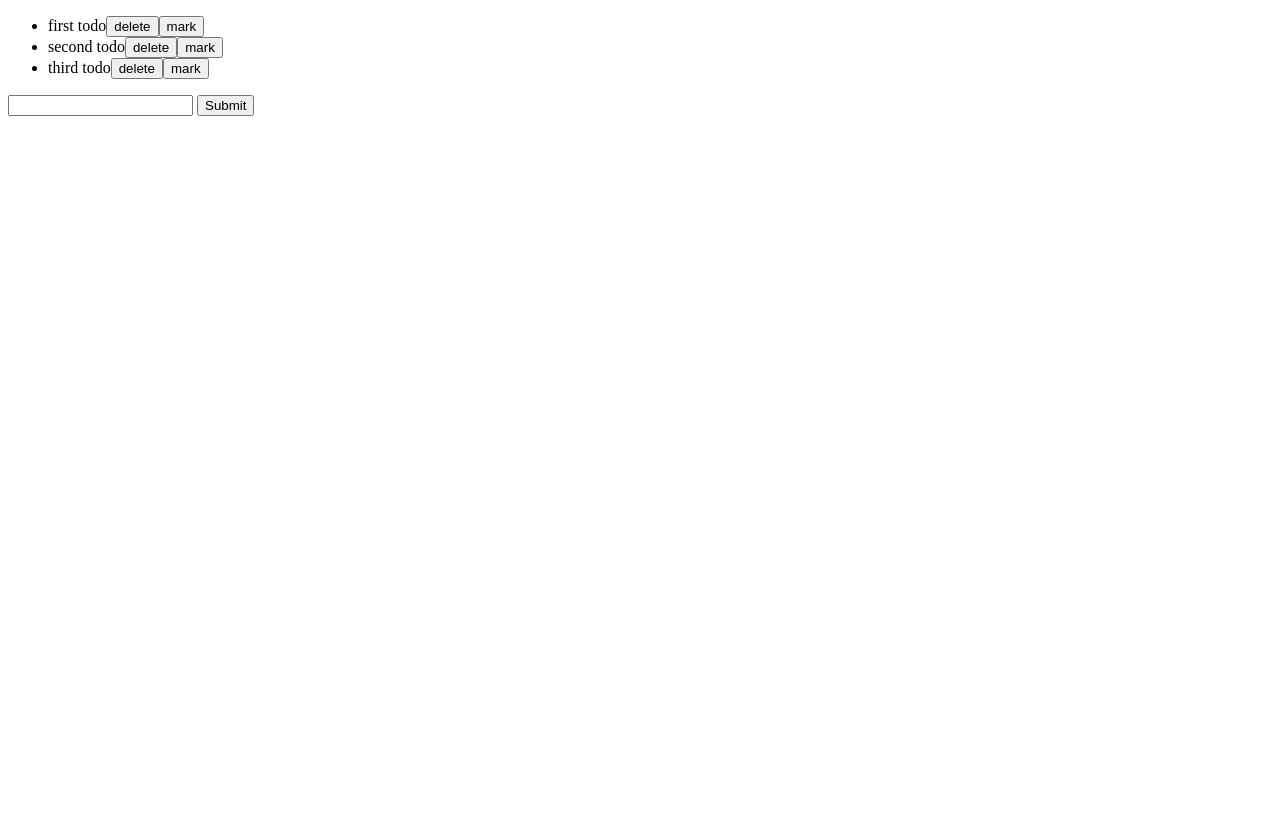
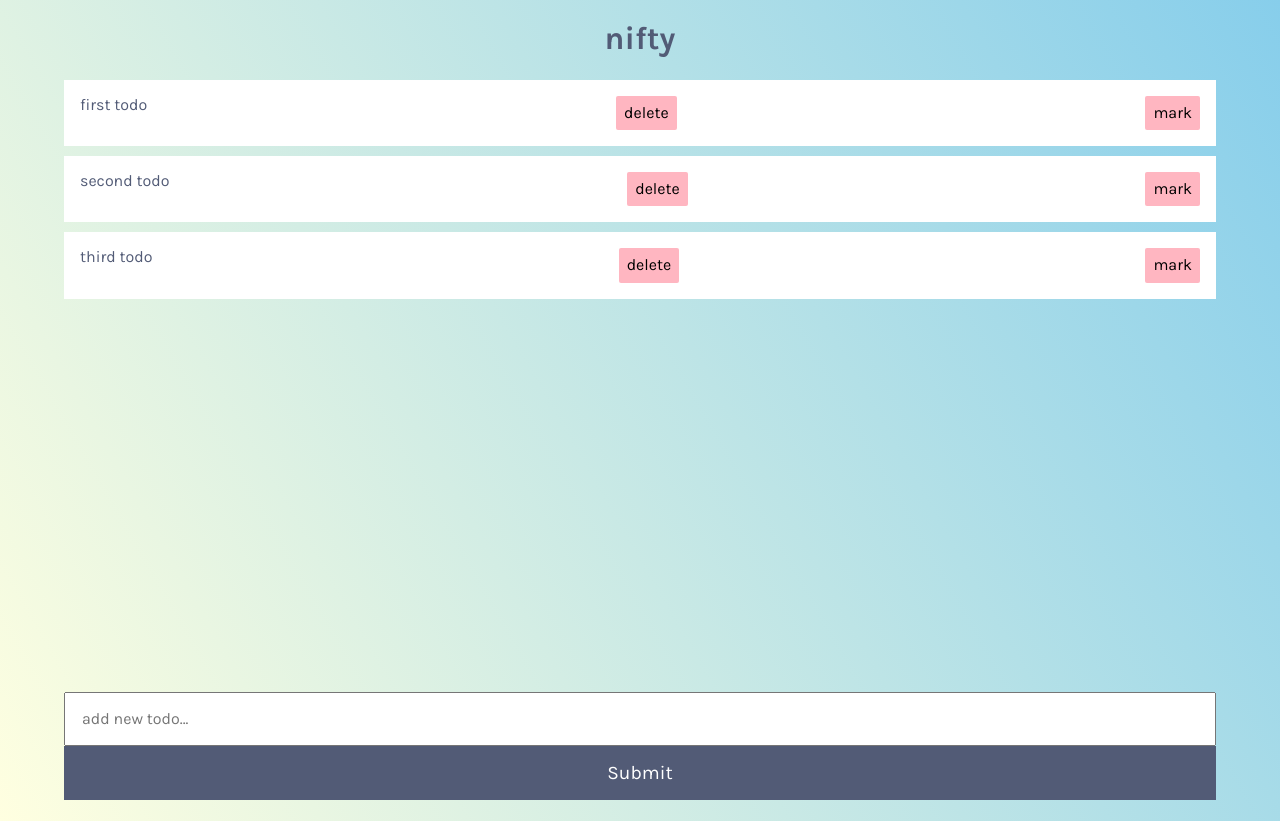
Before and after one commit to sima-qian/Todo-App, a website: page index.html in a window 1280 px wide. Before the commit the page ends 800 px from the top, so only its background shows below. Drawn offline with nearby package versions, Linux system fonts and the light colour scheme.

Commit message:
initial styling changes

```diff
--- a/index.html
+++ b/index.html
@@ -3,17 +3,23 @@
 
 <head>
   <meta charset="utf-8">
+  <meta name="description" content="Nifty Todo App">
+  <meta name="keywords" content="HTML,CSS,XML,JavaScript">
+  <meta name="author" content="IJKL">
+  <meta name="viewport" content="width=device-width, initial-scale=1.0">
   <title>tdd todo</title>
+  <link rel="stylesheet" href="./node_modules/normalize.css/normalize.css">
   <link rel="stylesheet" href="./style.css">
+  <link href="https://fonts.googleapis.com/css?family=Karla:400,700" rel="stylesheet">
 </head>
-
 <body>
+  <h1>nifty</h1>
   <div id="todo-container">
     <ul>
     </ul>
   </div>
   <form id="add-todo">
-    <input type="text" name="description" value="" autocomplete="off" required>
+    <input type="text" name="description" value="" placeholder="add new todo..." autocomplete="off" required>
     <input type="submit" name="" value="Submit">
   </form>
 </body>
--- a/package.json
+++ b/package.json
@@ -3,7 +3,9 @@
   "version": "1.0.0",
   "description": "Team IJKL back once again with the todo list project",
   "main": "dom.js",
-  "dependencies": {},
+  "dependencies": {
+    "normalize.css": "^8.0.0"
+  },
   "devDependencies": {
     "istanbul": "^0.4.5",
     "nodemon": "^1.18.0",
--- a/style.css
+++ b/style.css
@@ -0,0 +1,77 @@
+* {
+    box-sizing: border-box;
+}
+
+body {
+    background: linear-gradient(60deg, lightyellow, skyblue);
+    min-height: 100vh;
+    height: 100%;
+    font-family: 'Karla', sans-serif;
+    font-weight: 400;
+    color: #525B76;
+}
+
+h1 {
+    text-align: center;
+    font-weight: 700;
+}
+
+#todo-container {
+    width: 90%;
+    margin: auto;
+    margin-bottom: 7.5rem;
+}
+
+ul {
+    list-style-type: none;
+    padding-left: 0;
+    margin: 0;
+    width: 100%;
+}
+
+li {
+    width: 100%;
+    background: white;
+    display: flex;
+    padding: 1rem;
+    margin-top: 10px;
+    border: none;
+}
+
+span {
+    display: block;
+    overflow: hidden;
+}
+
+button {
+    display: block;
+    background: lightpink;
+    margin-left: auto;
+    border: none;
+    padding: 0.5rem;
+    border-radius: 2px;
+}
+
+/* --------- Add new todo styles --------- */
+
+#add-todo {
+    margin-top: 50px;
+    position: fixed;
+    bottom: 0;
+    width: 90vw;
+    left: 5%;
+}
+
+input[name="description"] {
+    width: 100%;
+    padding: 1rem;
+}
+
+input[type="submit"] {
+    width: 100%;
+    background: #525B76;
+    color: white;
+    padding: 1rem;
+    font-size: 1.2rem;
+    border: none;
+}
```
Also changed, not shown: 1 other file.
